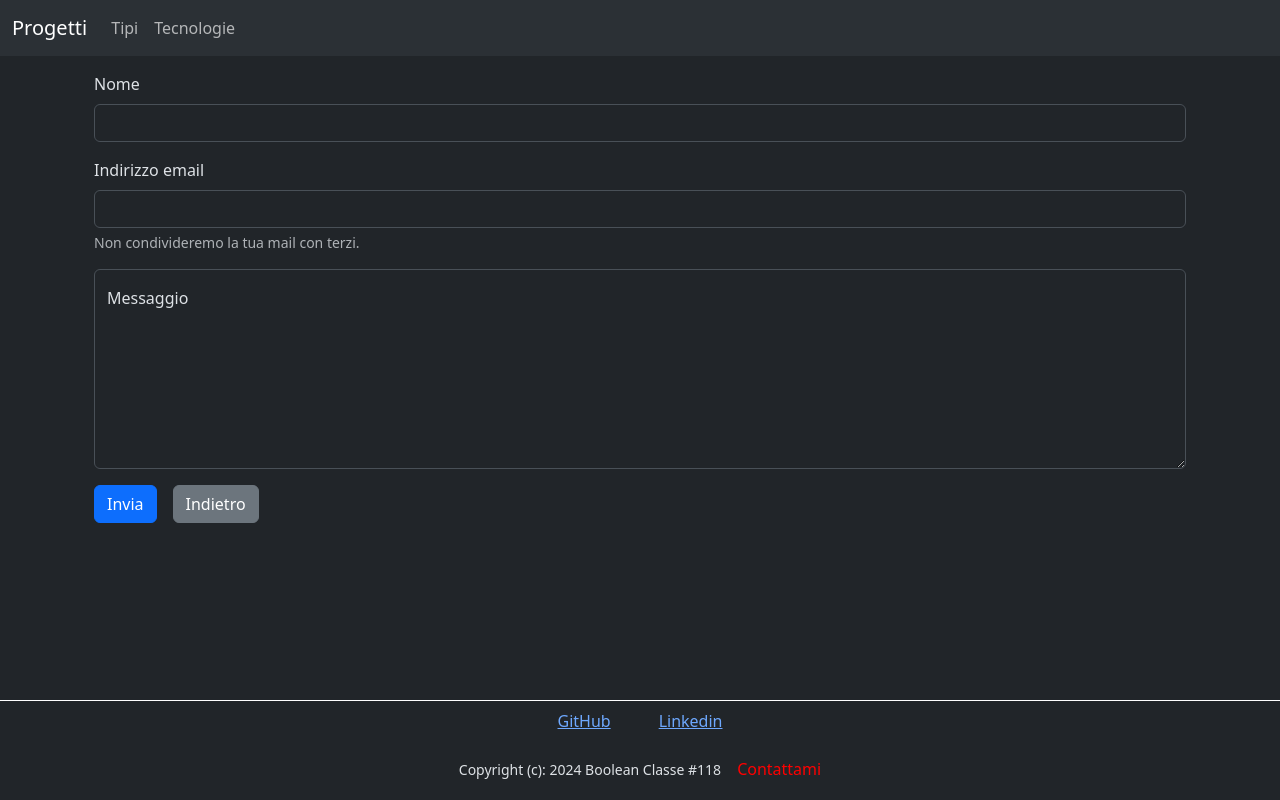
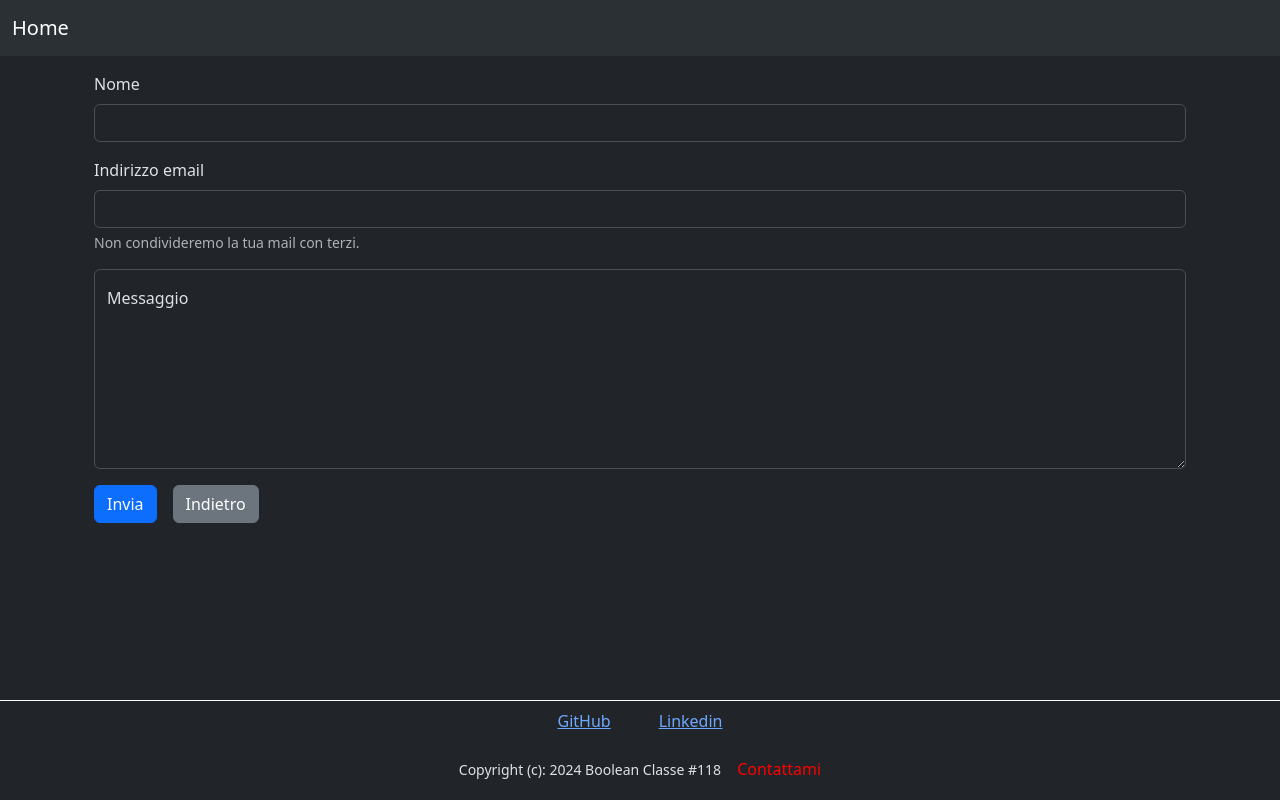
Before and after one commit to michele-pupo/vite-boolfolio, a Vue app: page /contact-me in a window 1280 px wide. Built offline with nearby package versions, Linux system fonts and the light colour scheme.

Commit message:
fix style homepage

```diff
--- a/src/App.vue
+++ b/src/App.vue
@@ -32,7 +32,7 @@ export default {
 
    <div class="container d-flex">
 
-    <router-view></router-view>
+      <router-view></router-view>
 
    </div>
 
--- a/src/components/AppHeader.vue
+++ b/src/components/AppHeader.vue
@@ -13,20 +13,10 @@ export default {
         <nav class="navbar navbar-expand-lg bg-body-tertiary">
 
             <div class="container-fluid">
-                <router-link :to="{name: 'home'}" class="navbar-brand">Progetti</router-link>
+                <router-link :to="{name: 'home'}" class="navbar-brand">Home</router-link>
                 <button class="navbar-toggler" type="button" data-bs-toggle="collapse" data-bs-target="#navbarNav" aria-controls="navbarNav" aria-expanded="false" aria-label="Toggle navigation">
                     <span class="navbar-toggler-icon"></span>
                 </button>
-                <div class="collapse navbar-collapse" id="navbarNav">
-                    <ul class="navbar-nav">
-                        <li class="nav-item">
-                            <a class="nav-link" href="#">Tipi</a>
-                        </li>
-                        <li class="nav-item">
-                            <a class="nav-link" href="#">Tecnologie</a>
-                        </li>
-                    </ul>
-                </div>
             </div>
 
         </nav>
--- a/src/components/AppProject.vue
+++ b/src/components/AppProject.vue
@@ -36,7 +36,7 @@ export default {
 
 <template>
 
-    <div class="container p-5">
+    <div class="container p-5 gradient-bg">
         <div class="card text-center">
             <h2 class="card-title fw-bold fs-1">{{ projectName }}</h2>
             <img :src="this.baseApiUrl + projectImage" class="card-img-top px-3" alt="{{ projectName }}">
@@ -44,7 +44,7 @@ export default {
 
                 <div class="card-date">{{ formatDate(projectDate) }}</div>
                 <div class="card-tech text-danger" v-for="tech in projectTechnolgies">{{ tech.title }}</div>
-                <div class="card-type text-success">{{ projectType }}</div>
+                <div class="card-type text-success mb-3">{{ projectType }}</div>
                 <div class="card-link d-flex gap-3 justify-content-center">
                     <button class="btn btn-primary"><a :href="projectLink" target="_blank">Link progetto</a></button>
                     <router-link :to="{name: 'single-project', params: {slug: project.slug}}" class="btn btn-info">Specifiche progetto</router-link>
@@ -57,6 +57,10 @@ export default {
 </template>
 
 <style lang="scss">
+
+.gradient-bg {
+    background: linear-gradient(to bottom, #87CEEB, #D8BFD8);
+}
 
 
 .card {
--- a/src/pages/HomePage.vue
+++ b/src/pages/HomePage.vue
@@ -92,7 +92,7 @@ export default {
    <!-- <AppMain></AppMain> -->
    <div class="d-flex flex-column container py-5">
 
-        <h1 class="text-center text-uppercase fw-bold pt-5">I miei progetti</h1>
+        <h1 class="text-center text-uppercase fw-bold py-5">Progetti</h1>
 
         <div v-if="!isLoading">
             <div class="container d-flex justify-content-center">
@@ -147,6 +147,7 @@ export default {
 </template>
 
 <style lang="scss">
+
 .pages {
 
    ul {
```
